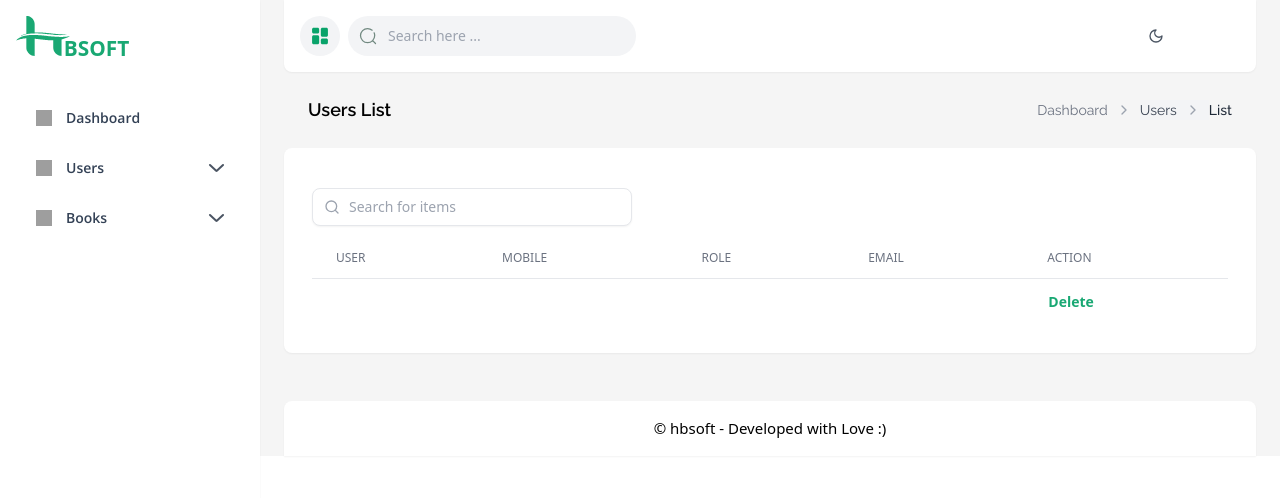
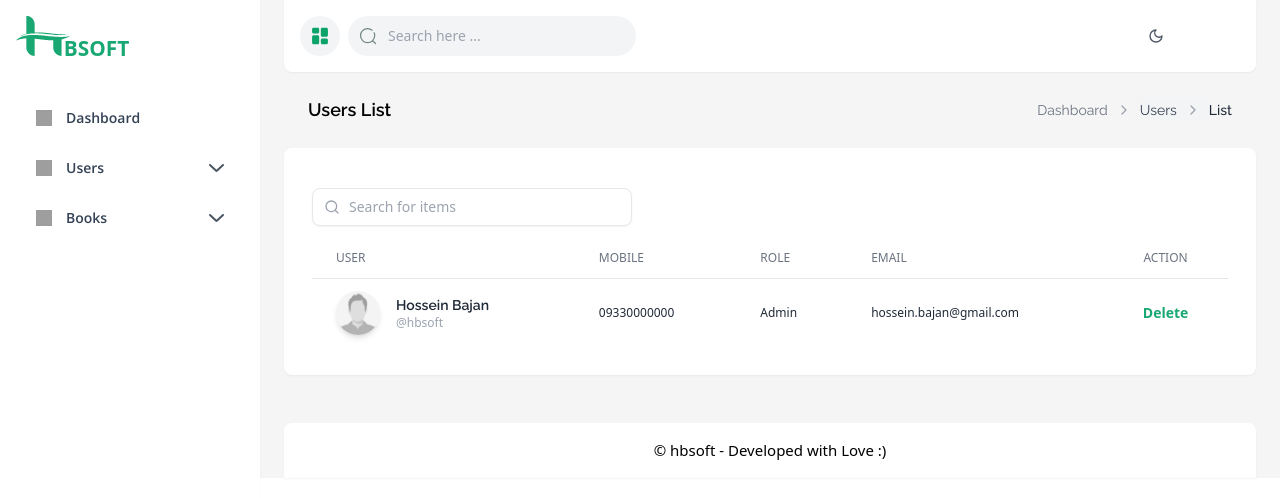
Before and after one commit to hbsoftco/LibraSys, a Vue app in the folder frontend/: page /users in a window 1280 px wide. Shown: the top 498 px of the page. Built offline with nearby package versions, Linux system fonts and the light colour scheme; grey boxes are pictures that could not be loaded; what vue3-apexcharts would draw is missing.

Commit message:
Complete users list

```diff
--- a/frontend/src/assets/styles/tailwind.css
+++ b/frontend/src/assets/styles/tailwind.css
@@ -5,14 +5,15 @@
 .table {
   @apply min-w-full divide-y divide-gray-200 dark:divide-gray-700;
 }
-.table th {
-  @apply px-6 py-3 text-start text-xs font-medium text-gray-500 uppercase;
+
+.table tr {
+  @apply odd:bg-white ltr:text-left rtl:text-right even:bg-gray-100 hover:bg-gray-100 dark:odd:bg-gray-800 dark:even:bg-gray-700 dark:hover:bg-gray-700;
 }
 
-.table tr {
-  @apply odd:bg-white even:bg-gray-100 hover:bg-gray-100 dark:odd:bg-gray-800 dark:even:bg-gray-700 dark:hover:bg-gray-700;
+.table tr th {
+  @apply px-6 py-3 text-xs font-medium text-gray-500 uppercase;
 }
 
 .table tr td {
-  @apply px-6 py-3 text-start text-xs font-medium text-gray-500 uppercase;
+  @apply px-6 py-3 text-xs font-medium text-gray-800;
 }
--- a/frontend/src/views/Users/UsersList.vue
+++ b/frontend/src/views/Users/UsersList.vue
@@ -54,7 +54,7 @@
                         <th scope="col" class="th">
                           {{ $t('email') }}
                         </th>
-                        <th scope="col" class="th">
+                        <th scope="col" class="th text-center">
                           {{ $t('action') }}
                         </th>
                       </tr>
@@ -62,16 +62,30 @@
                     <tbody>
                       <tr class="tr">
                         <td class="td">
-                          <div></div>
+                          <div class="flex items-center">
+                            <img
+                              class="w-11 h-11 mr-4 rounded-full shadow-md"
+                              src="@/assets/images/avatars/user.png"
+                              alt="hossein"
+                            />
+                            <div>
+                              <p
+                                class="font-headingFontFamily text-primary-900 text-sm font-semibold"
+                              >
+                                Hossein Bajan
+                              </p>
+                              <p class="text-gray-400 text-xs text-left">@hbsoft</p>
+                            </div>
+                          </div>
                         </td>
                         <td class="td">
-                          <div></div>
+                          <div>09330000000</div>
                         </td>
                         <td class="td">
-                          <div></div>
+                          <div>Admin</div>
                         </td>
                         <td class="td">
-                          <div></div>
+                          <div>hossein.bajan@gmail.com</div>
                         </td>
                         <td class="px-6 py-4 whitespace-nowrap text-center text-sm font-medium">
                           <button
```
